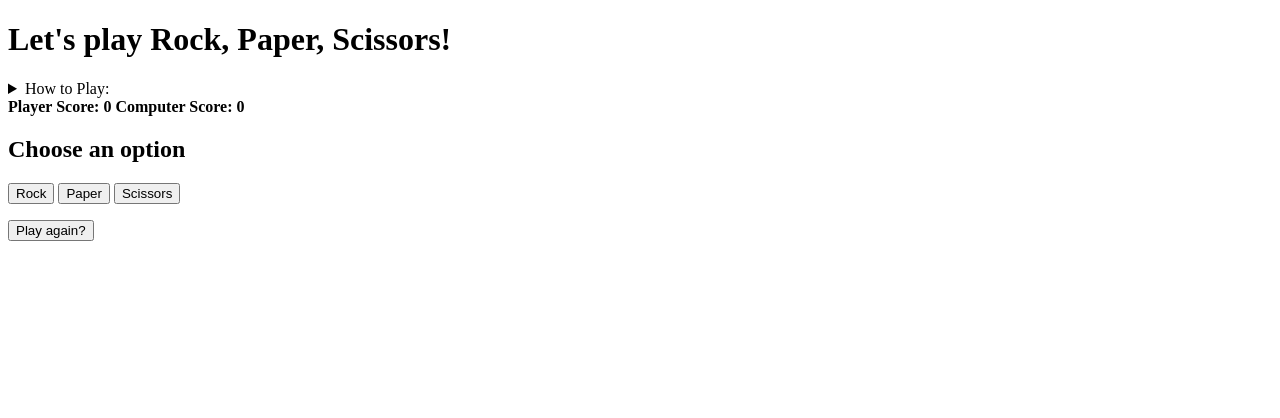
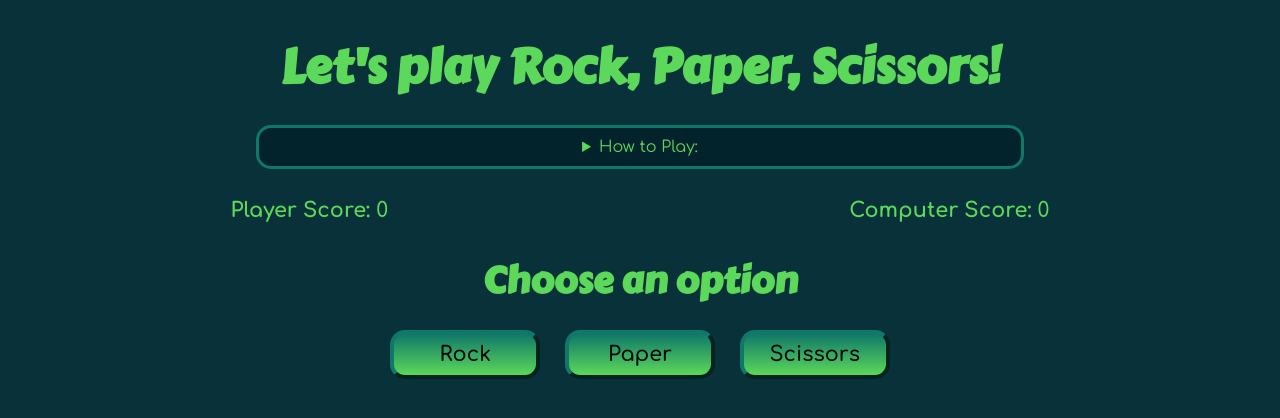
Before and after one commit to DevAniela/VerdantRPS, a plain HTML site: page index.html in a window 1280 px wide. Drawn offline with Linux system fonts and the light colour scheme.

Commit message:
Added CSS styling to everything, including Google Fonts.

```diff
--- a/index.html
+++ b/index.html
@@ -4,6 +4,19 @@
     <meta charset="UTF-8" />
     <meta name="viewport" content="width=device-width, initial-scale=1.0" />
     <title>VerdantRPS</title>
+    <link rel="preconnect" href="https://fonts.googleapis.com" />
+    <link rel="preconnect" href="https://fonts.gstatic.com" crossorigin />
+    <link
+      href="https://fonts.googleapis.com/css2?family=Carter+One&display=swap"
+      rel="stylesheet"
+    />
+    <link rel="preconnect" href="https://fonts.googleapis.com" />
+    <link rel="preconnect" href="https://fonts.gstatic.com" crossorigin />
+    <link
+      href="https://fonts.googleapis.com/css2?family=Comfortaa:wght@300..700&display=swap"
+      rel="stylesheet"
+    />
+    <link rel="stylesheet" href="./styles.css" />
   </head>
   <body>
     <h1>Let's play Rock, Paper, Scissors!</h1>
--- a/styles.css
+++ b/styles.css
@@ -0,0 +1,111 @@
+*,
+*::before,
+*::after {
+  margin: 0;
+  padding: 0;
+  box-sizing: border-box;
+  font-family: "Comfortaa", sans-serif;
+}
+
+:root {
+  --lime-green: #5cd85a;
+  --teal-green: #107869;
+  --dark-green: #08313a;
+  --darker-green: #02232b;
+  --darkest-green: #010708;
+}
+
+body {
+  background-color: var(--dark-green);
+  text-align: center;
+  color: var(--lime-green);
+}
+
+h1 {
+  margin: 30px 0 21px;
+  font-family: "Carter One", system-ui;
+  font-size: 3rem;
+}
+
+h2 {
+  margin: 30px 0 11px;
+  font-family: "Carter One", system-ui;
+  font-size: 2.3rem;
+}
+
+.btn {
+  cursor: pointer;
+  width: 150px;
+  margin: 10px;
+  padding: 9px;
+  color: var(--darkest-green);
+  font-size: 1.3rem;
+  font-weight: 600;
+  background: linear-gradient(#107869, #5cd85a);
+  border-width: 4px;
+  border-radius: 15px;
+  border-color: var(--teal-green);
+}
+
+.btn:hover {
+  transform: scale(110%) rotate(-2deg);
+}
+
+.rules-container {
+  padding: 10px 0;
+  margin: auto;
+  background-color: var(--darker-green);
+  border-radius: 15px;
+  border: 3px solid var(--teal-green);
+  font-size: 1rem;
+}
+
+.rules-container ul {
+  list-style-type: none;
+}
+
+.rules-container p {
+  margin: 17px 0;
+}
+
+.rules-container li {
+  margin: 9px 0;
+  font-style: italic;
+}
+
+@media (min-width: 760px) {
+  .rules-container {
+    width: 60%;
+  }
+}
+
+.score-container {
+  display: flex;
+  justify-content: space-around;
+  margin: 30px 0;
+  font-size: 1.3rem;
+}
+
+.score {
+  font-weight: 500;
+}
+
+.results-container {
+  margin: 15px 0;
+}
+
+p#results-msg,
+p#winner-msg {
+  margin-top: 15px;
+  font-size: 1.3rem;
+}
+
+#winner-msg {
+  margin-top: 25px;
+  font-size: 2.3rem;
+}
+
+#reset-game-btn {
+  display: none;
+  margin: 20px auto;
+}
```
